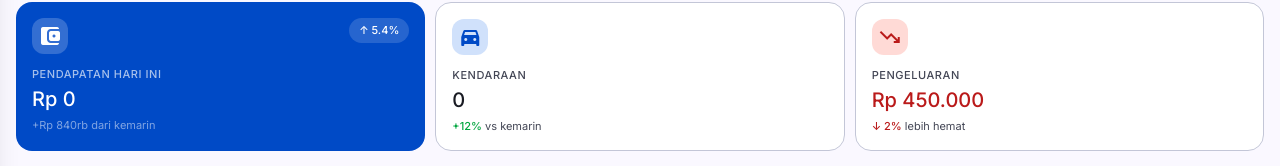
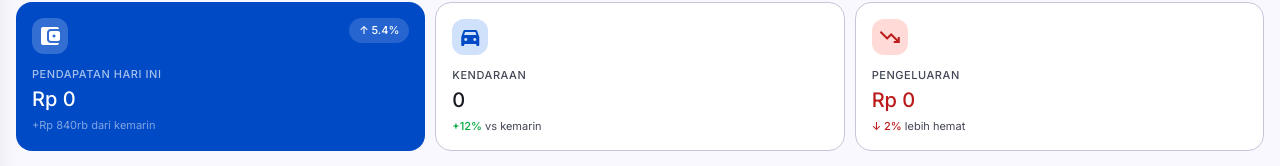
Before and after one commit to naufalandriana/carwash, a Next.js app: page / in a window 1280 px wide. Shown: the part 133-299 px from the top of the page. Built offline with nearby package versions, Linux system fonts and the light colour scheme; no server answers; the database is empty; sample sign-in values are in the browser's storage.

Commit message:
Change displayed amount Rp 0

```diff
--- a/app/page.tsx
+++ b/app/page.tsx
@@ -353,7 +353,7 @@ function DashboardContent() {
             <span className="material-symbols-outlined text-error text-[18px]">trending_down</span>
           </div>
           <p className="text-[11px] text-on-surface-variant font-medium uppercase tracking-wider">Pengeluaran</p>
-          <h3 className="text-xl font-medium mt-0.5 text-error">Rp 450.000</h3>
+          <h3 className="text-xl font-medium mt-0.5 text-error">Rp 0</h3>
           <p className="text-[11px] text-on-surface-variant mt-1">
             <span className="text-error font-medium">↓ 2%</span> lebih hemat
           </p>
```
